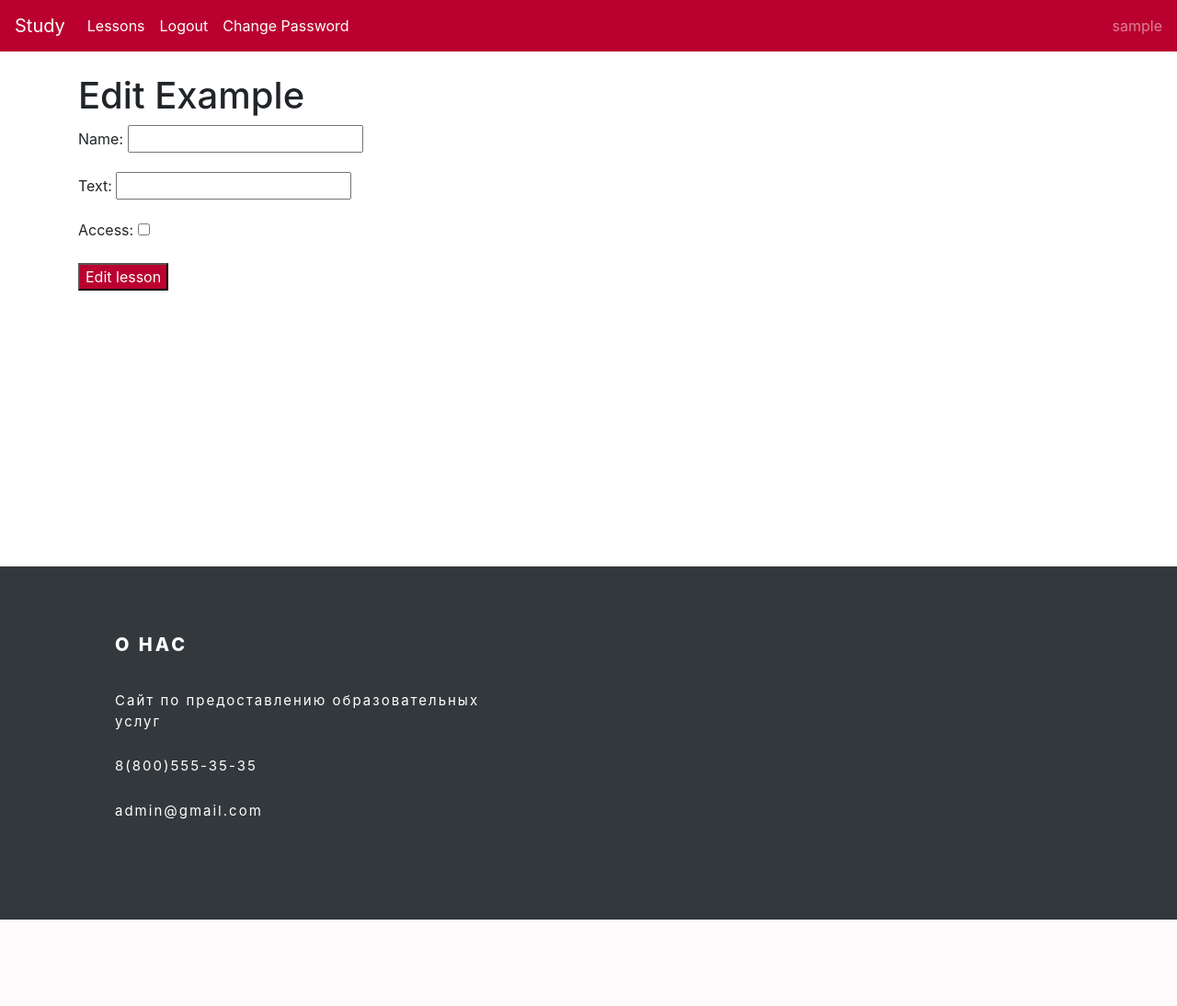
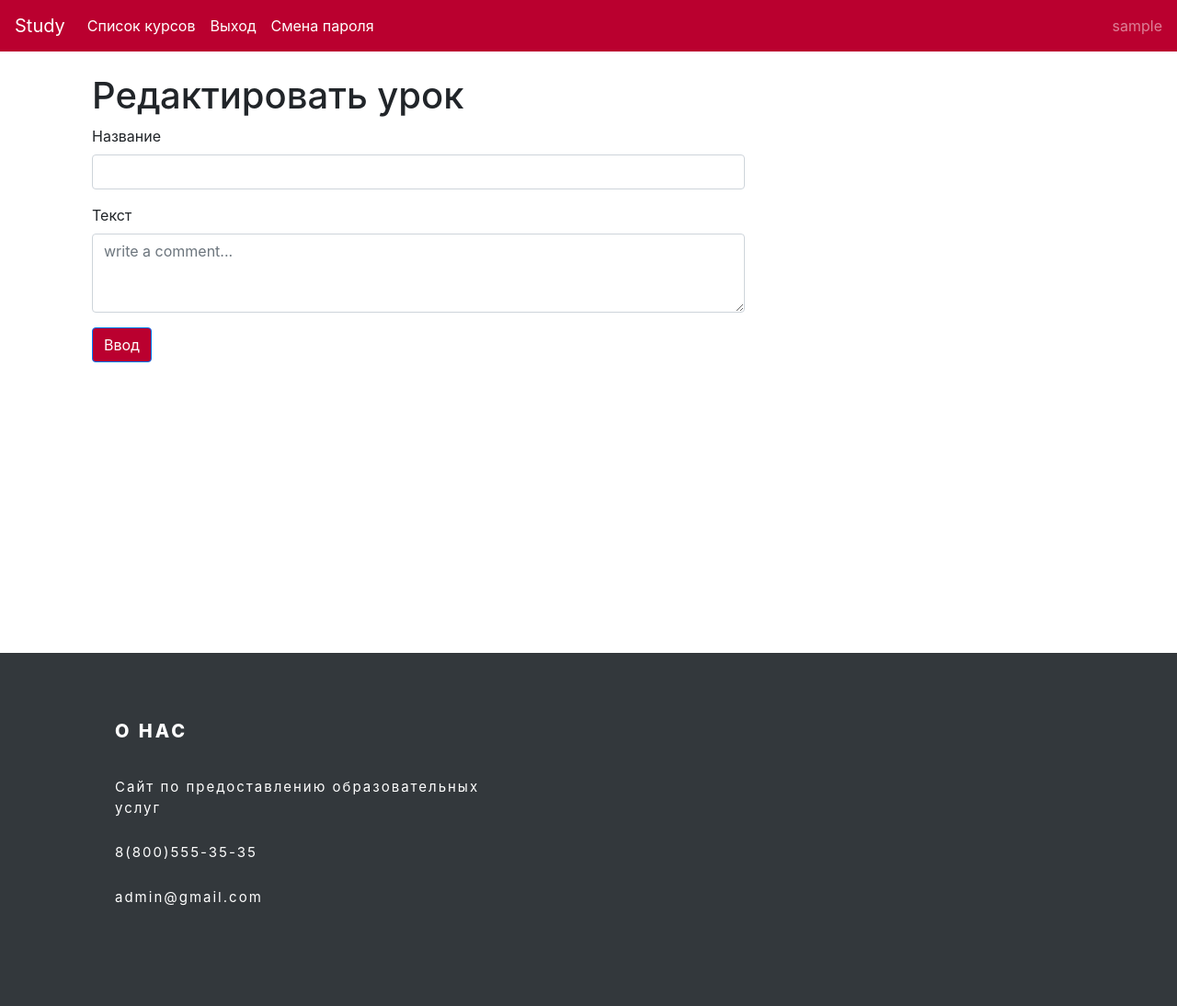
Before and after one commit to DinarKH/Study_web, a Django app: page /edit_lesson/1/1/ in a window 1280 px wide. Shown: the whole page at 92% size. Before the commit the page ends 1000 px from the top, so only its background shows below. Run offline with Django 3.2, Linux system fonts and the light colour scheme; the visitor is signed in with stand-in values (Sample User, id 1); parts of the project's set-up code (start-up, migrations or seed data) failed here and were passed over; some libraries are stand-ins or nearby versions.

Commit message:
to russian

```diff
--- a/Study/forms.py
+++ b/Study/forms.py
@@ -54,6 +54,11 @@ class ExampleForm(forms.ModelForm):
 
 
 class ExampleEditForm(forms.ModelForm):
+    name = forms.CharField(
+        widget=forms.TextInput(attrs={'class': 'form-control'}))
+    text = forms.CharField(
+        widget=forms.Textarea(attrs={'class': "form-control", 'placeholder': "write a comment...", 'rows': "3"}))
+
     class Meta:
         model = Example
         fields = ['name', 'text', 'access']
--- a/Study/models.py
+++ b/Study/models.py
@@ -56,7 +56,7 @@ class Comment(models.Model):
 
 class UserProfile(models.Model):
     user = models.OneToOneField(User, on_delete=models.CASCADE, related_name='profile')
-    money = models.IntegerField(default=0)
+    money = models.IntegerField(default=100)
     description = models.CharField(max_length=200)
     subscribe = models.ManyToManyField(Lesson, blank=True)
 
--- a/templates/base.html
+++ b/templates/base.html
@@ -22,21 +22,21 @@
     <div class="collapse navbar-collapse" id="navbarNavDropdown">
         <ul class="navbar-nav mr-auto">
             <li class="nav-item">
-                <a class="nav-link" href="/lessons/">Lessons</a>
+                <a class="nav-link" href="/lessons/">Список курсов</a>
             </li>
             {% if not user.is_authenticated %}
                 <li class="nav-item">
-                    <a class="nav-link" href="/login/">Login</a>
+                    <a class="nav-link" href="/login/">Вход</a>
                 </li>
                 <li class="nav-item">
-                    <a class="nav-link" href="/registration/">Registration</a>
+                    <a class="nav-link" href="/registration/">Регистрация</a>
                 </li>
             {% else %}
                 <li class="nav-item">
-                    <a class="nav-link" href="/logout/">Logout</a>
+                    <a class="nav-link" href="/logout/">Выход</a>
                 </li>
                 <li class="nav-item">
-                    <a class="nav-link" href="/change_password/">Change Password</a>
+                    <a class="nav-link" href="/change_password/">Смена пароля</a>
                 </li>
             {% endif %}
         </ul>
--- a/templates/edit_example.html
+++ b/templates/edit_example.html
@@ -1,12 +1,30 @@
 {% extends 'base.html' %}
+{% load widget_tweaks %}
+{% block body %}
+<div class="container">
+        <div class="row">
+            <div class="col-md-8 col-md-offset-2">
+                <h1>Редактировать урок</h1>
+                <form action="" method="POST">
+                    {% csrf_token %}
+                    <div class="form-group">
+                        <label for="title">Название</label>
+                        {{ form.name }}
+                    </div>
 
-{% block body %}
-    <h1>Edit Example</h1>
-    <form method="post">
-        {% csrf_token %}
-        {{ form.as_p }}
-        <button type="submit">
-            Edit lesson
-        </button>
-    </form>
+                    <div class="form-group">
+                        <label for="description">Текст</label>
+                        {{ form.text }}
+                    </div>
+                    <div class="form-group">
+                        <button type="submit" class="btn btn-primary">
+                            Ввод
+                        </button>
+                    </div>
+
+                </form>
+            </div>
+
+        </div>
+    </div>
 {% endblock %}
```
Also changed, not shown: templates/add_example.html (+4 -4 lines), templates/add_lesson.html (+6 -6 lines), templates/change_password.html (+4 -4 lines), templates/example.html (+6 -3 lines), templates/lesson_detail.html (+10 -10 lines), templates/lessons.html (+5 -4 lines), templates/login.html (+4 -4 lines), templates/registration.html (+5 -5 lines).
